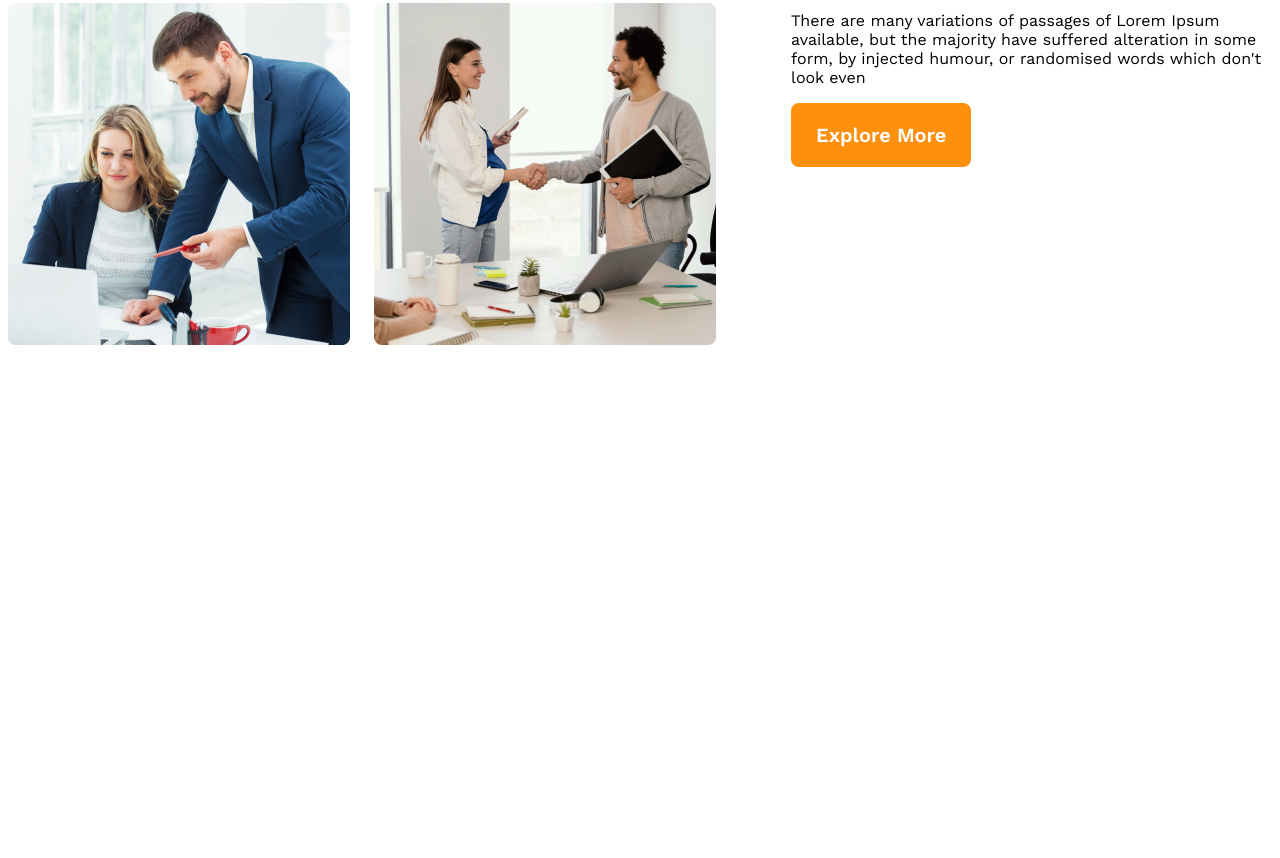
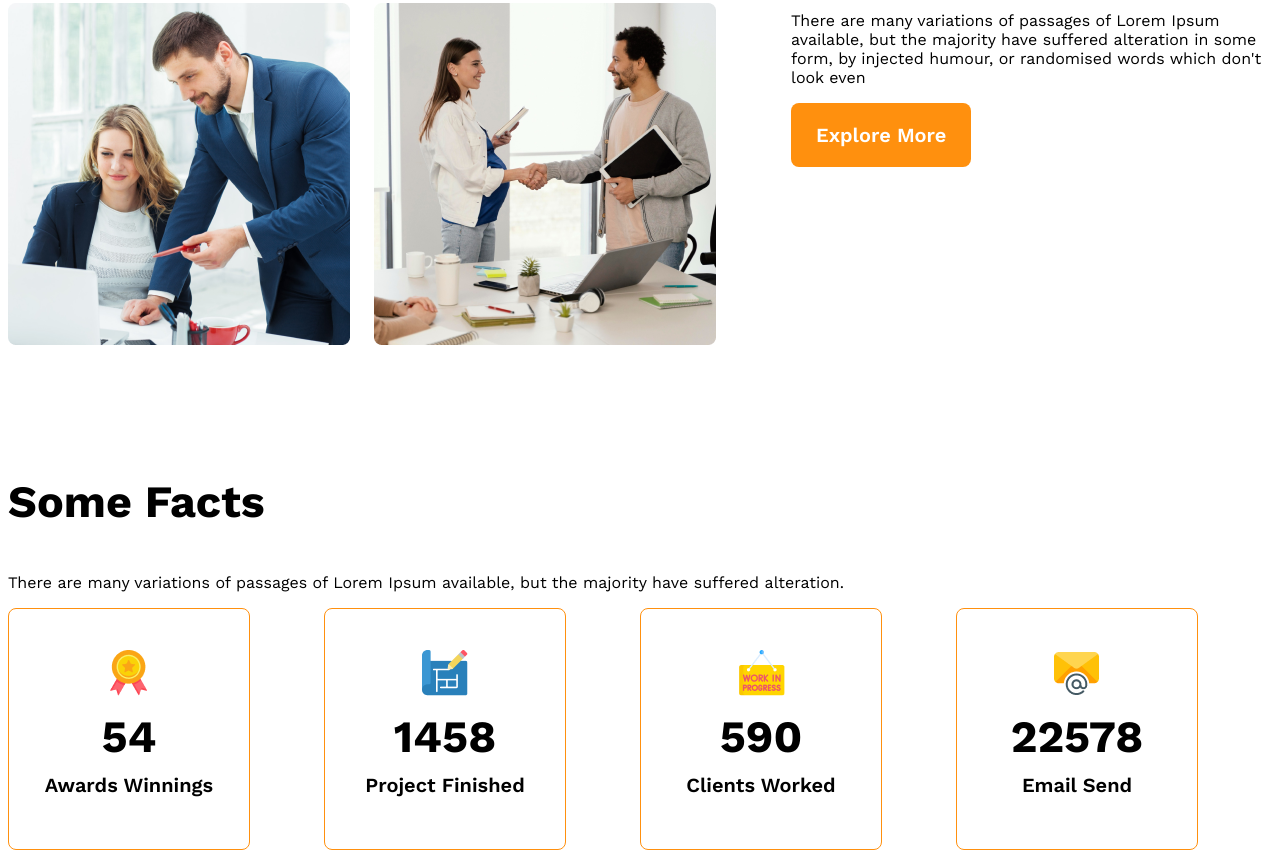
Before and after one commit to SakibChowdhury98/G3-Architects, a plain HTML site: page index.html in a window 1280 px wide. Shown: the part 1557-2415 px from the top of the page. Before the commit the page ends 1910 px from the top, so only its background shows below. Drawn offline with nearby package versions, Linux system fonts and the light colour scheme.

Commit message:
some facts

```diff
--- a/css/style.css
+++ b/css/style.css
@@ -36,6 +36,10 @@
     max-width: 1440px;
     margin: 0 auto;
   }
+  .section-title{
+    font-size: 2.8rem;
+    font-weight: 700;
+}
 
 /* navbar styles */
 .navbar{
@@ -77,12 +81,6 @@
     width: 100%;
 }
 
-/* resposive header */
-@media screen and (max-width:576px){
-    .navbar, .navlinks{
-        flex-direction: column;
-    }
-}
 
 
 /* team and feature */
@@ -102,17 +100,65 @@ main>section{
     margin-top: 130px;
 }
 
-.feature-title{
-    font-size: 2.8rem;
-    font-weight: 700;
-}
+
 .quick-list{
     font-weight: 500;;
 }
 
-.of-our{
-
-}
 .features{
     color: #FF900E;
 }
+
+
+/* Some facts */
+.facts-container{
+    display: grid;
+    grid-template-columns: repeat(4, 1fr);
+}
+.fact{
+    border: 1px solid #FF900E;
+    border-radius: 8px;
+    width: 240px;
+    height: 240px;
+    justify-content: center;
+    align-items: center;
+    text-align: center;
+}
+.fact-no{
+    font-size: 2.8rem;
+    font-weight: 600px;
+    margin: 10px auto;
+}
+.fact-name{
+    font-size: 1.25rem;
+    font-weight: 600;
+    margin: 10px;
+}
+
+
+
+
+
+/* small device*/
+@media screen and (max-width:576px){
+    .navbar, .navlinks{
+        flex-direction: column;
+    }
+    .teams{
+        flex-direction: column;
+    }
+    .team-img-container{
+        display: grid;
+        grid-template-columns:repeat(1, 1fr);
+    }
+    .our-features{
+        padding: 24px;
+    }
+}
+
+/* medium device */
+@media screen and (min-width:576px) and (max-width:992px){
+    .teams{
+        flex-direction: column;
+    }
+}
--- a/index.html
+++ b/index.html
@@ -34,6 +34,7 @@
 
    <!--Main Section-->
    <main>
+    <!-- teams and features -->
     <section class="teams flex">
         <div class="team-img-container">
             <img src="./images/team1.png" alt="two architect discussing about design">
@@ -42,11 +43,55 @@
             <img src="./images/team4.png" alt="two architect discussing about design">
         </div>
         <div class="our-features">
-        <h3 class="feature-title"><span class="quick-list dark3">Quick list</span> <span class="of-our dark1">of Our</span> <span class="features">Features</span></h3>
-        <p class="feature-description">There are many variations of passages of Lorem Ipsum available, but the majority have suffered alteration in some form, by injected humour, or randomised words which don't look even</p>
-        <button class="btn-primary">Explore More</button>
+            <h3 class="section-title"><span class="quick-list dark3">Quick list</span> <span class="of-our dark1">of Our</span> <span class="features">Features</span></h3>
+            <p class="feature-description">There are many variations of passages of Lorem Ipsum available, but the majority have suffered alteration in some form, by injected humour, or randomised words which don't look even</p>
+            <button class="btn-primary">Explore More</button>
         </div>
     </section>
+
+
+    <!-- features -->
+     <section class="features"></section>
+
+
+     <!-- facts -->
+      <scetion class="facts">
+        <h3 class="section-title">Some Facts</h3>
+        <p class="description">There are many variations of passages of Lorem Ipsum available, but the majority have suffered alteration.</p>
+        <div class="facts-container">
+            <div class="fact flex">
+                <div class="card">
+                    <img src="./images/icons/ribon.png" alt="" class="fact-icon">
+                <h4 class="fact-no">54</h4>
+                <h5 class="fact-name">Awards Winnings</h5>
+                </div>
+            </div>
+            <div class="fact flex">
+                <div class="card">
+                    <img src="./images/icons/projects.png" alt="" class="fact-icon">
+                    <h4 class="fact-no">1458</h4>
+                    <h5 class="fact-name">Project Finished</h5>
+                </div>
+
+            </div>
+            <div class="fact flex">
+                <div class="card">
+                    <img src="./images/icons/customers.png" alt="" class="fact-icon">
+                    <h4 class="fact-no">590</h4>
+                    <h5 class="fact-name">Clients Worked</h5>
+                </div>
+
+            </div>
+            <div class="fact flex">
+                <div class="card">
+                    <img src="./images/icons/email.png" alt="" class="fact-icon">
+                    <h4 class="fact-no">22578</h4>
+                    <h5 class="fact-name">Email Send</h5>
+                </div>
+
+            </div>
+        </div>
+      </scetion>
    </main>
 
    <footer>
```
